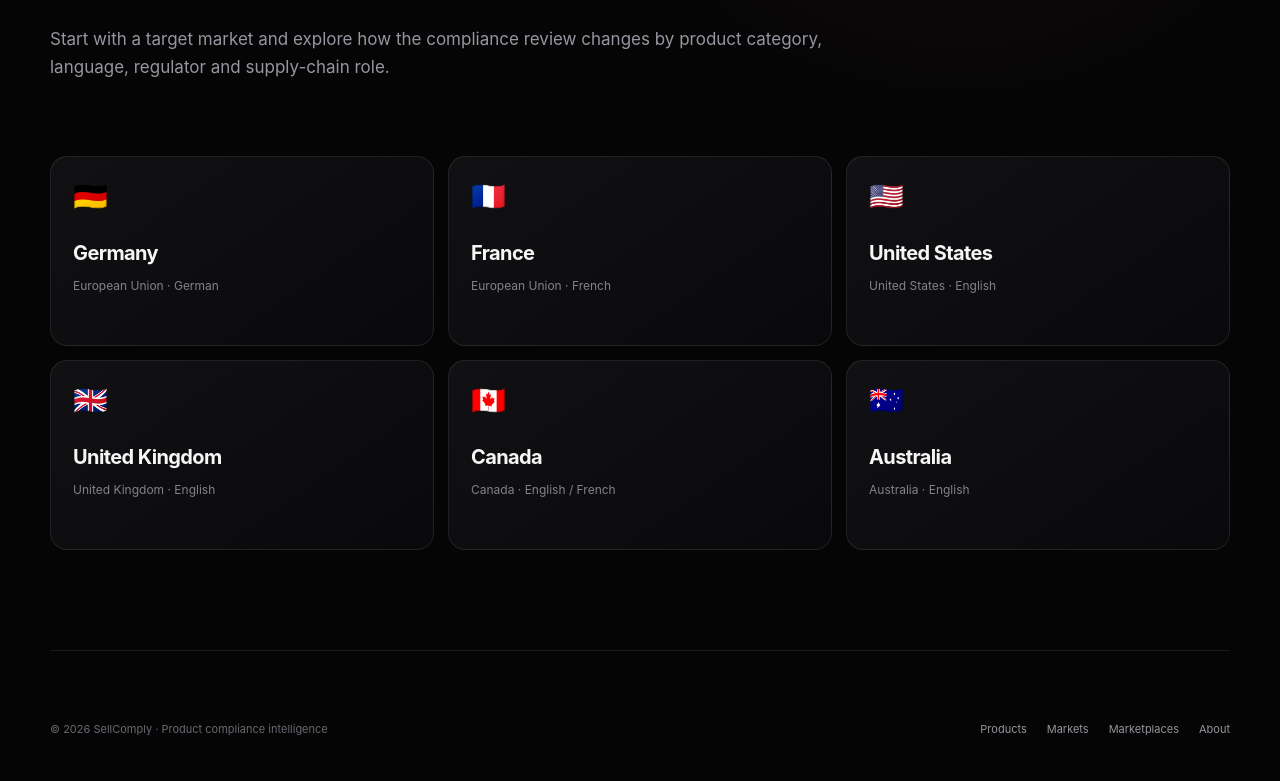
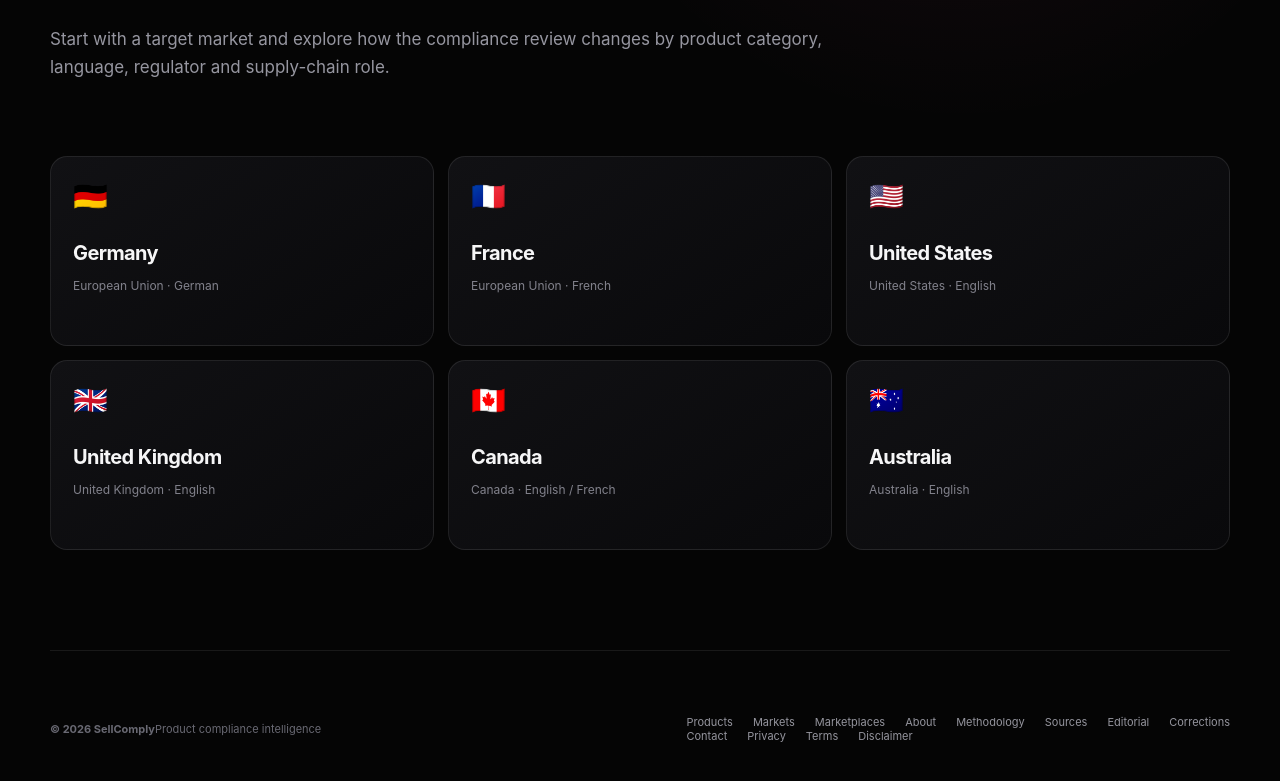
Before and after one commit to SviatF/sell-comply, a Next.js app: page /markets in a window 1280 px wide. Shown: the part 389-1170 px from the top of the page. Built offline with nearby package versions, Linux system fonts and the light colour scheme.

Commit message:
Expose trust center across global navigation

```diff
--- a/app/components/SeoChrome.tsx
+++ b/app/components/SeoChrome.tsx
@@ -12,6 +12,7 @@ export function SeoHeader() {
         <Link href="/markets">Markets</Link>
         <Link href="/marketplaces">Marketplaces</Link>
         <Link href="/about">About</Link>
+        <Link href="/methodology">Methodology</Link>
         <Link href="/dashboard">Dashboard</Link>
         <Link href="/#checker">Checker</Link>
       </nav>
@@ -23,12 +24,27 @@ export function SeoHeader() {
 export function SeoFooter() {
   return (
     <footer className="seo-footer">
-      <span>© 2026 SellComply · Product compliance intelligence</span>
-      <div className="seo-footer-links">
-        <Link href="/products">Products</Link>
-        <Link href="/markets">Markets</Link>
-        <Link href="/marketplaces">Marketplaces</Link>
-        <Link href="/about">About</Link>
+      <div className="seo-footer-brand">
+        <strong>© 2026 SellComply</strong>
+        <span>Product compliance intelligence</span>
+      </div>
+      <div className="seo-footer-groups">
+        <div className="seo-footer-links">
+          <Link href="/products">Products</Link>
+          <Link href="/markets">Markets</Link>
+          <Link href="/marketplaces">Marketplaces</Link>
+          <Link href="/about">About</Link>
+          <Link href="/methodology">Methodology</Link>
+          <Link href="/sources-policy">Sources</Link>
+          <Link href="/editorial-policy">Editorial</Link>
+          <Link href="/corrections">Corrections</Link>
+        </div>
+        <div className="seo-footer-links legal">
+          <Link href="/contact">Contact</Link>
+          <Link href="/privacy">Privacy</Link>
+          <Link href="/terms">Terms</Link>
+          <Link href="/disclaimer">Disclaimer</Link>
+        </div>
       </div>
     </footer>
   );
```
